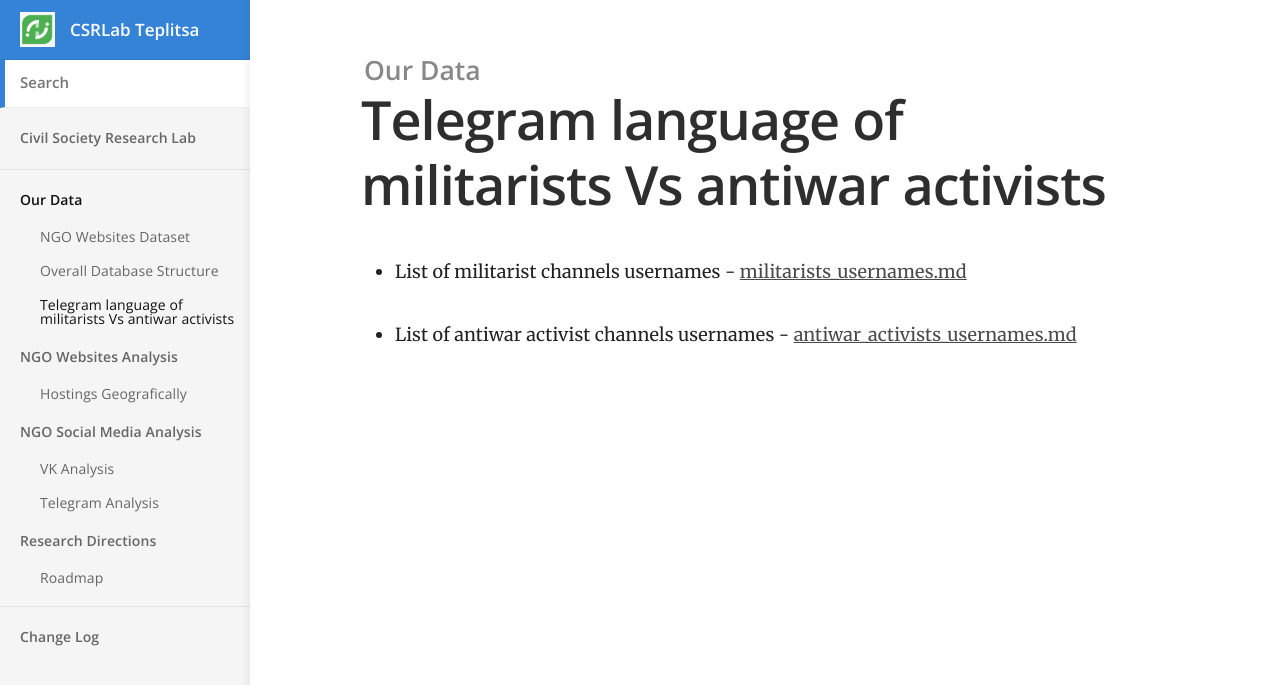
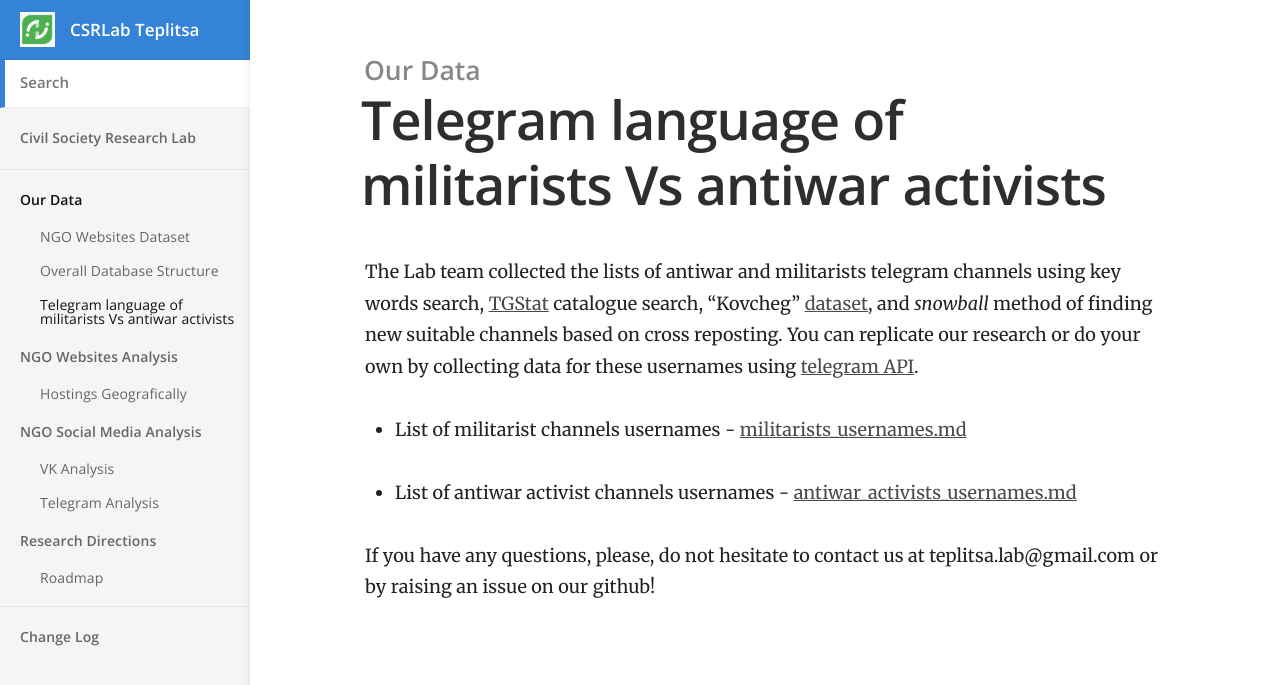
Before and after one commit to Teplitsa/CSRLab, a Jekyll site: the page built from docs/_docs/Our_Data/telegram-language.md, in a window 1280 px wide. Shown: the top 685 px of the page. Built offline with Jekyll 4.4.1, drawn with Linux system fonts in a browser that asks for light colours.

Commit message:
Update telegram-language.md

```diff
--- a/docs/_docs/Our_Data/telegram-language.md
+++ b/docs/_docs/Our_Data/telegram-language.md
@@ -5,8 +5,10 @@ menu_order: 1
 order: 3
 ---
 
-
+The Lab team collected the lists of antiwar and militarists telegram channels using key words search, [TGStat](https://tgstat.ru) catalogue search, "Kovcheg" [dataset](https://kovcheg.live/initiatives/), and *snowball* method of finding new suitable channels based on cross reposting. You can replicate our research or do your own by collecting data for these usernames using [telegram API](https://github.com/estebanpdl/telegram-tracker).
 
 * List of militarist channels usernames - [militarists_usernames.md](https://github.com/Teplitsa/CSRLab/blob/main/docs/_docs/Our_Data/militarists_usernames.md)
 
 * List of antiwar activist channels usernames - [antiwar_activists_usernames.md](https://github.com/Teplitsa/CSRLab/blob/main/docs/_docs/Our_Data/antiwar_activists_usernames.md)
+
+If you have any questions, please, do not hesitate to contact us at teplitsa.lab@gmail.com or by raising an issue on our github!
```
